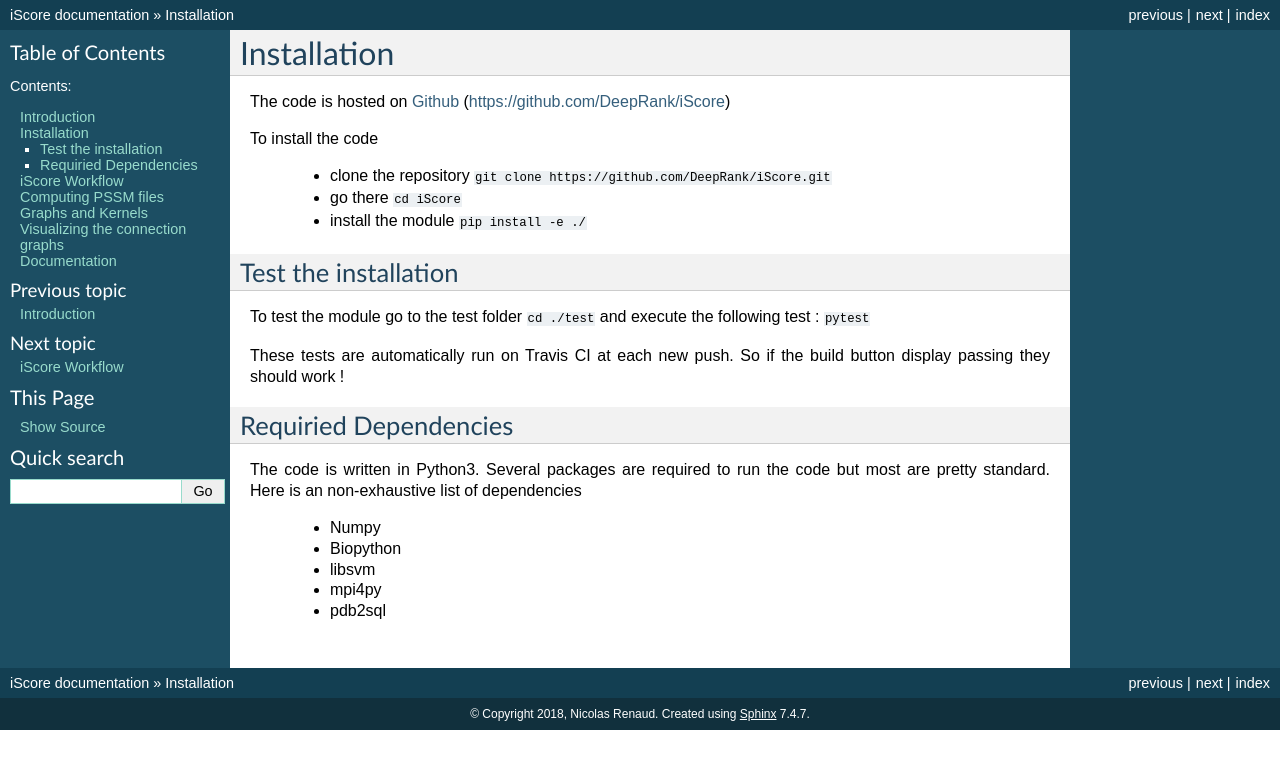
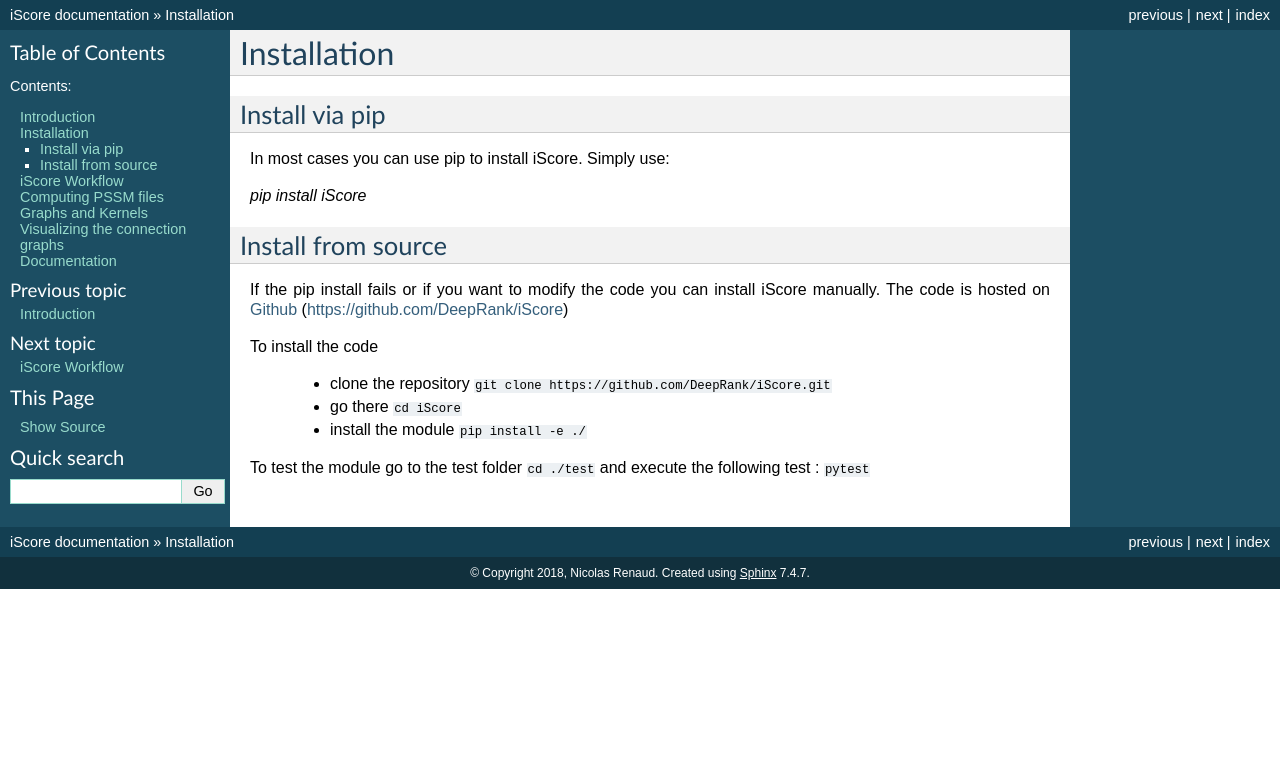
Before and after one commit to DeepRank/iScore, a Sphinx documentation site: the page built from docs/install.rst, in a window 1280 px wide. Shown: the top 769 px of the page. Built offline with Sphinx 7.4.7, drawn with Linux system fonts in a browser that asks for light colours.

Commit message:
change intro

```diff
--- a/docs/install.rst
+++ b/docs/install.rst
@@ -1,7 +1,17 @@
 Installation
 ==============================
 
-The code is hosted on Github_ (https://github.com/DeepRank/iScore)
+Install via pip
+-------------------
+
+In most cases you can use pip to install iScore. Simply use:
+
+`pip install iScore`
+
+Install from source
+-------------------
+
+If the pip install fails or if you want to modify the code you can install iScore manually. The code is hosted on Github_ (https://github.com/DeepRank/iScore)
 
 .. _Github: https://github.com/DeepRank/iScore
 
@@ -11,25 +21,4 @@
  * go there ``cd iScore``
  * install the module ``pip install -e ./``
 
-Test the installation
-----------------------
-
 To test the module go to the test folder ``cd ./test`` and execute the following test : ``pytest``
-
-These tests are automatically run on Travis CI at each new push.
-So if the build button display passing they should work !
-
-Requiried Dependencies
-------------------------
-
-The code is written in Python3. Several packages are required to run the code but most are pretty standard. Here is an non-exhaustive list of dependencies
-
-  * Numpy
-
-  * Biopython
-
-  * libsvm
-
-  * mpi4py
-
-  * pdb2sql
```
